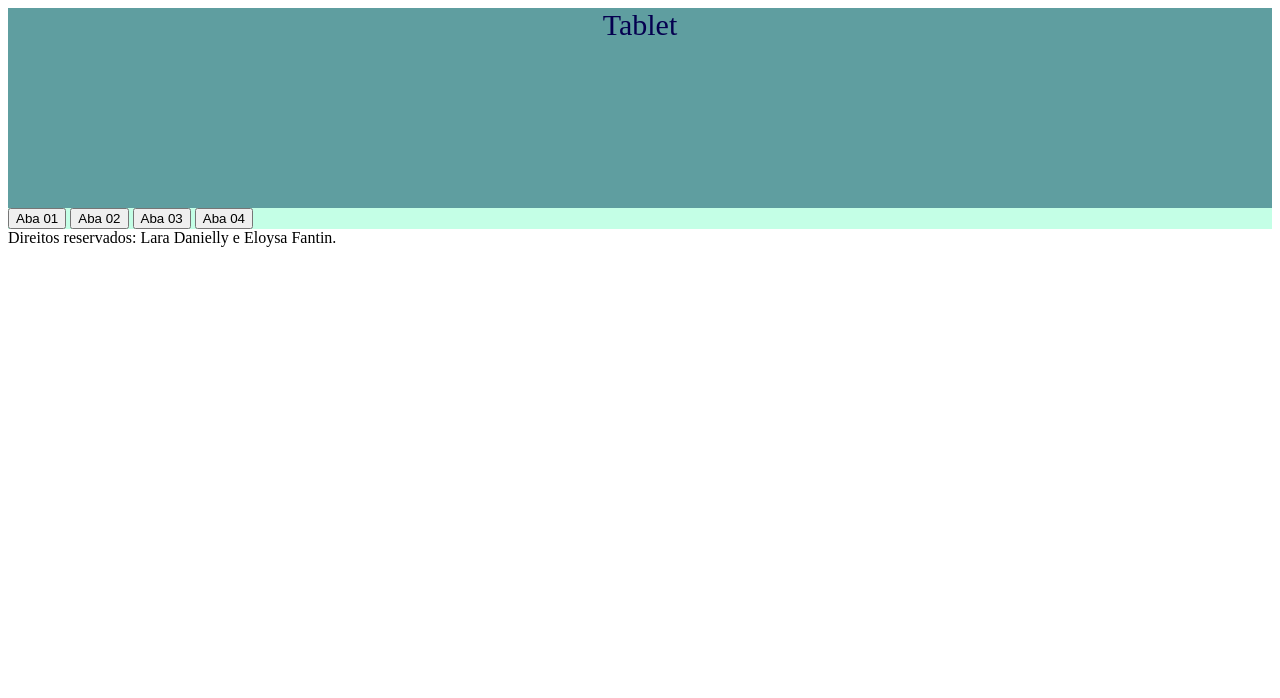
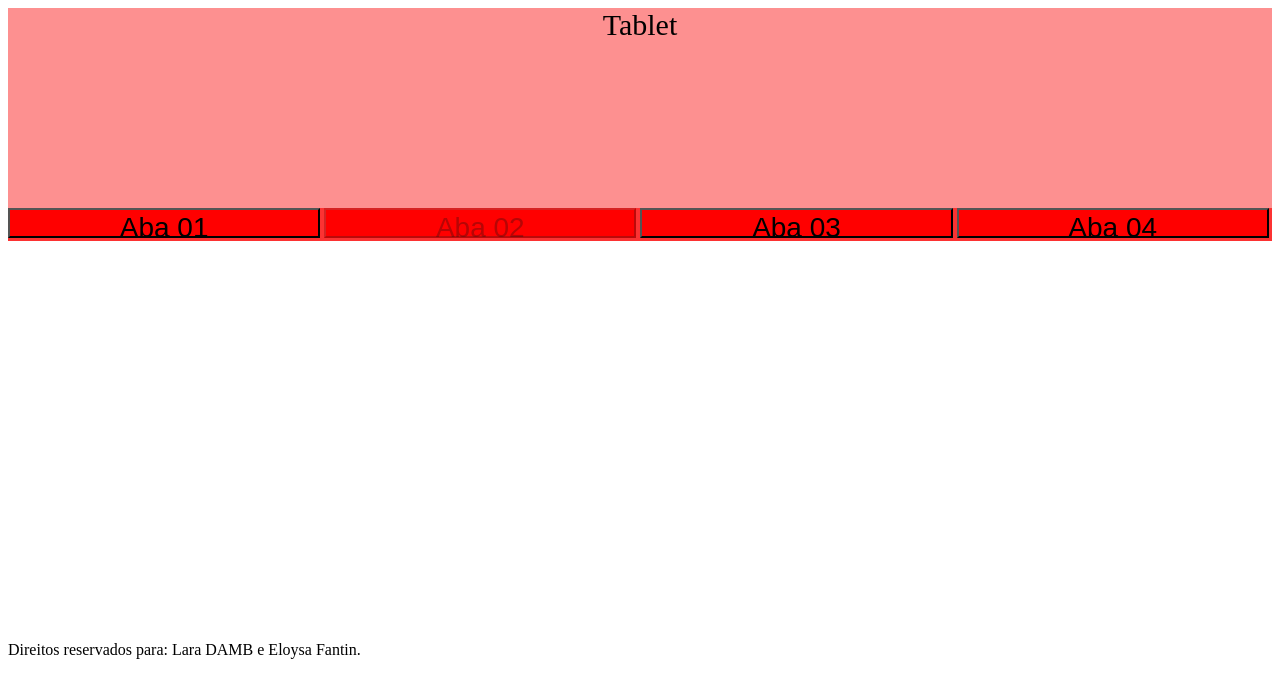
Before and after one commit to larinhadamb/g243h1t, a plain HTML site: page index.html in a window 1280 px wide. Both pictures are taken after a click on the button "Aba 02". Drawn offline with Linux system fonts and the light colour scheme; files that its build step writes are made by us from their sources; files whose address does not match are found by name.

Commit message:
Add files via upload

```diff
--- a/index.html
+++ b/index.html
@@ -1,5 +1,6 @@
 <!DOCTYPE html>
-<html lang="en">
+<html lang="pt-br">
+
 <head>
     <meta charset="UTF-8">
     <meta http-equiv="X-UA-Compatible" content="IE=edge">
@@ -8,28 +9,36 @@
     <link rel="stylesheet" href="./css/padrao.css">
     <script src="./js/script.js"></script>
 </head>
+
 <body>
     <header class="barra">
-      <span class="desktop">desktop</span>
+        <span class="mobile">Mobile</span>
         <span class="tablet">Tablet</span>
-      <span class="mobile"> mobile </span>
+        <span class="desktop">Desktop</span>
     </header>
     <section class="conteudo">
         <div class="abas">
             <div class="btns">
-      <button id="botoes" onclick="escolher_aba(1)"   id="btn1">Aba 01   </button>
-      <button id="botoes" onclick="escolher_aba(2)"   id="btn1">Aba 02   </button>
-      <button id="botoes" onclick="escolher_aba(3)"   id="btn1">Aba 03   </button>
-      <button id="botoes" onclick="escolher_aba(4)"   id="btn1">Aba 04   </button>
+                <button class="botoes" id="btn1" onclick="escolher_aba(1)" >Aba 01</button>
+                <button class="botoes" id="btn2" onclick="escolher_aba(2)" >Aba 02</button>
+                <button class="botoes" id="btn3" onclick="escolher_aba(3)" >Aba 03</button>
+                <button class="botoes" id="btn4" onclick="escolher_aba(4)" >Aba 04</button>
             </div>
-</div class="divisores">
-   </div class="aba1" id="ab1"></div>
-   </div class="aba2" id="ab2"></div>
-   </div class="aba3" id="ab3"></div>
-   </div class="aba4" id="ab3"></div>
+            <div class="divisoes">
+                <div class="abageral aba1" id="ab1">
+                  hora Atual: <span id="h"></span>
+                </div>
+                <div class="abageral aba2" id="ab2"></div>
+                <div class="abageral aba3" id="ab3"></div>
+                <div class="abageral aba4" id="ab4"></div>
+            </div>
+        </div>
     </section>
     <footer class="rodape">
-   Direitos reservados: Lara Danielly e Eloysa Fantin.
+Direitos reservados para: Lara DAMB e Eloysa Fantin.
     </footer>
+    <script>
+      escolher_aba(1);
+    </script>
 </body>
 </html>
--- a/padrao.css
+++ b/padrao.css
@@ -1,13 +1,13 @@
 .barra {
     width: 100%;
     height: 100px;
-    background-color: rgb(121, 185, 140);
+    background-color: rgb(255, 145, 145);
     text-align: center;
 }
 
 .mobile{
     font-size: 60px;
-    color: rgb(7, 56, 3);
+    color: #ff0000;
     text-align: center;
 }
 .tablet{
@@ -18,25 +18,48 @@
 }
 .conteudo{
     width: 100%;
-    background-color: rgb(196, 255, 230);
+    background-color: #fc3232;
 }
 .botoes{
     width: 100%;
     height: 30px;
-    background-color: rgb(0, 184, 184);
+    background-color: rgb(250, 30, 30);
     font-size: 28px;
     padding-top: 2px;
     padding-bottom: 4px;
 }
+.abageral {
+    width: 100%;
+    height: 400px;
+}
 .aba1 {
     width: 100%;
     height: 400px;
-    background-color: aquamarine;
+    background-color: rgb(255, 255, 255);
+    display: none;
+}
+.aba2 {
+    width: 100%;
+    height: 400px;
+    background-color: rgb(255, 255, 255);
+    display: none;
+}
+.aba3 {
+    width: 100%;
+    height: 400px;
+    background-color: rgb(255, 255, 255);
+    display: none;
+}
+.aba4 {
+    width: 100%;
+    height: 400px;
+    background-color: rgb(255, 255, 255);
+    display: none;
 }
 @media (min-width: 800px) {
     .barra{
         height: 150px;
-        background-color: rgb(161, 216, 253);
+        background-color: rgb(255, 0, 0);
     }
     .mobile {
         display: none;
@@ -44,7 +67,7 @@
     .tablet {
         display: inline;
         font-size: 30px;
-        color: rgb(5, 0, 80);
+        color: rgb(0, 0, 0);
     }
     .botoes{
         width: 24.7%;
@@ -54,7 +77,7 @@
 @media (min-width: 1228px){
     .barra {
         height: 200px;
-        background-color: cadetblue;
+        background-color: rgb(253, 144, 144);
     }
     #tablet {
         display: none;
@@ -62,7 +85,7 @@
     #desktop {
         display: inline;
         font-size: 70px;
-        color: rgb(155, 221, 229);
+        color: rgba(214, 22, 22, 0.829);
         text-align: center;
     }
 }
--- a/script.js
+++ b/script.js
@@ -1,34 +1,46 @@
 imprime = (msg) => console.log(msg);
-
-fazerSorteio = () => {
+const data = new Date();
+function hora_atual(){
+    setTimeout(() => {
+        document.getElementById("h").innerHTML = data.getHours() + ":" + data.getMinutes +
+    ":" + data.getSeconds();
+    hora_atual();
+    } , 1000) ;
+}
+fazerSorteio = ()  => {
     let num1 = document.getElementById("inicio").value;
     let num2 = document.getElementById("fim").value;
-    num2 = Number (num2 +1);
-    let sorteio = Math.floor( Math.random () * (Number(num2) - Number (num1))  );
+    num2 = Number(num2) + 1;
+    let sorteio = Math.floor(Math.random() * Number(num2) - Number(num1));
 
-    document.getElementById("resultado").innerHTML= sorteio;
+    document.getElementById("resultado").innerHTML = sorteio;
 }
 function escolher_aba(btn){
-    for(let i = 1; i <=4; i++){
-        let id_btn = "btn"+1;
-        document.getElementById(id_btn).style.backgroundColor = "blue"
+    for(let i = 1; i <= 4; i++){
+        let id_btn = "btn"+i;
+        let id_aba = "ab"+i;
+        document.getElementById(id_btn).style.backgroundColor = "red";
         document.getElementById(id_btn).disabled = false;
-        document.getElementsByClassName(id_aba).style.display = "none";
+        document.getElementById(id_aba).style.display = "none";
     }
-    if(btn== "1") {
-        document.getElementById("btn1").style.backgroundColor = "blacl"
+    if(btn == "1"){
+        document.getElementById("btn1").style.backgroundColor = "red";
         document.getElementById("btn1").disabled = true;
+        document.getElementById("ab1").style.display = "block";
     }
-    if(btn== "2") {
-        document.getElementById("btn2").style.backgroundColor = "black"
+    if(btn == "2"){
+        document.getElementById("btn2").style.backgroundColor = "red";
         document.getElementById("btn2").disabled = true;
+        document.getElementById("ab2").style.display = "block";
     }
-    if(btn== "3") {
-        document.getElementById("btn3").style.backgroundColor = "black"
+    if(btn == "3"){
+        document.getElementById("btn3").style.backgroundColor = "red";
         document.getElementById("btn3").disabled = true;
+        document.getElementById("ab3").style.display = "block";
     }
-    if(btn== "4") {
-        document.getElementById("btn4").style.backgroundColor = "black"
+    if(btn == "4"){
+        document.getElementById("btn4").style.backgroundColor = "red";
         document.getElementById("btn4").disabled = true;
+        document.getElementById("ab4").style.display = "block";
     }
 }
```
Lines whose indentation alone changed are shown as unchanged.
